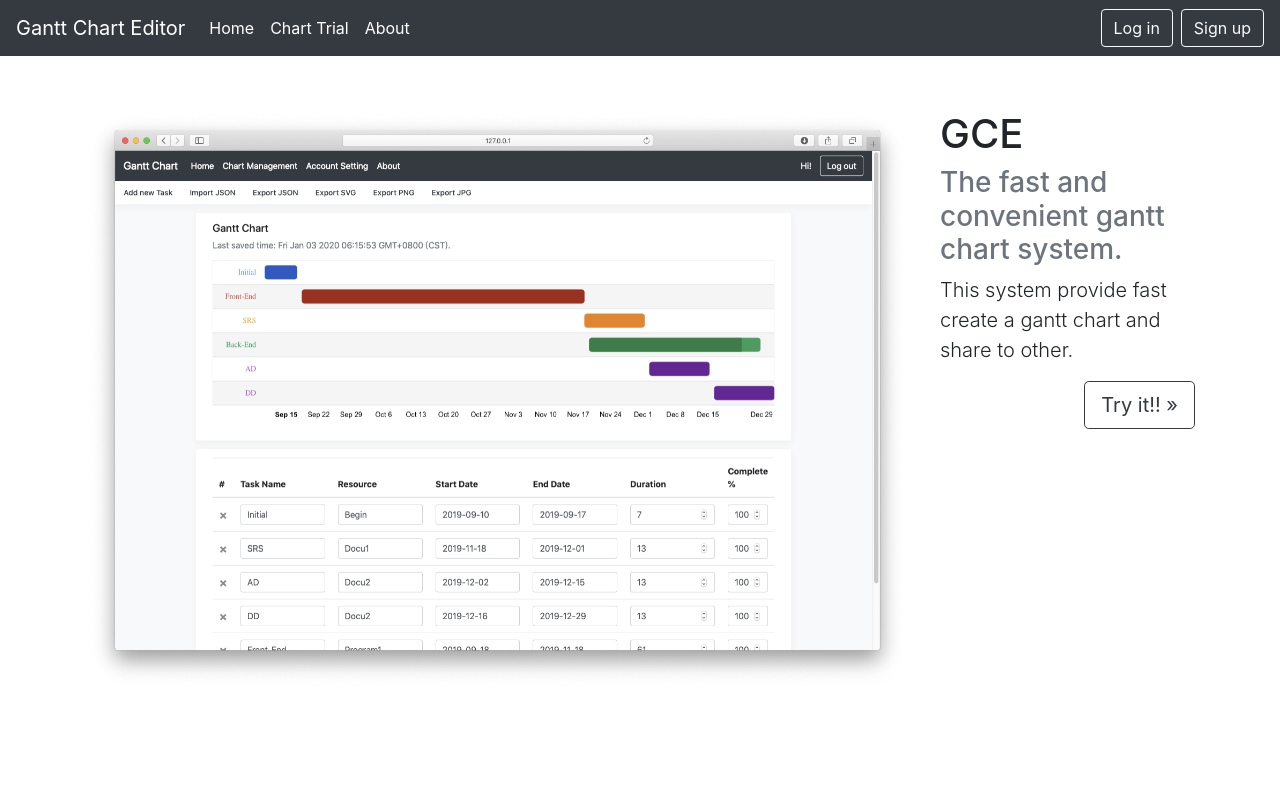
After one commit to NTUST-2019SE-Group22/Project_Gantt-Chart, a Django app: page / in a window 1280 px wide. The commit adds this page. Run offline with Django 3.2, Linux system fonts and the light colour scheme; some libraries are stand-ins or nearby versions.

Commit message:
[Feature] Homepage

```diff
--- a/mysite/allauth_boostrap/templates/account/part/header.html
+++ b/mysite/allauth_boostrap/templates/account/part/header.html
@@ -10,7 +10,7 @@ It should include the site name and/or logo.
 {% endcomment %}
 
 <nav class="navbar navbar-expand-lg fixed-top navbar-dark bg-dark">
-    <a class="navbar-brand mr-auto mr-lg-3" href="#">Gantt Chart</a>
+    <a class="navbar-brand mr-auto mr-lg-3" href="{% url 'charts:index' %}">Gantt Chart Editor</a>
     <button class="navbar-toggler p-0 border-0" type="button" data-toggle="offcanvas">
         <span class="navbar-toggler-icon"></span>
     </button>
@@ -18,26 +18,39 @@ It should include the site name and/or logo.
     <div class="navbar-collapse offcanvas-collapse" id="navbarsExampleDefault">
         <ul class="navbar-nav mr-auto">
             <li class="nav-item active">
-                <a class="nav-link" href="#">Home</a>
+                <a class="nav-link" href="{% url 'charts:index' %}">Home</a>
             </li>
-            <li class="nav-item ">
-                <a class="nav-link" href="#">Chart Management</a>
+            {% if request.user.is_authenticated %}
+            <li class="nav-item active">
+                <a class="nav-link" href="{% url 'charts:chart' %}">Chart Management</a>
             </li>
-            <li class="nav-item ">
-                <a class="nav-link" href="#">Account Setting</a>
+            <li class="nav-item active dropdown">
+                <a class="nav-link dropdown-toggle" href="#" id="navbarDropdown" role="button" data-toggle="dropdown" aria-haspopup="true" aria-expanded="false">
+                    Account Setting
+                </a>
+                <div class="dropdown-menu" aria-labelledby="navbarDropdown">
+                    <a class="dropdown-item" href="{% url 'account_change_password' %}">Change Password</a>
+                    <a class="dropdown-item" href="{% url 'account_email' %}">Email Setting</a>
+                </div>
             </li>
-            <li class="nav-item ">
-                <a class="nav-link" href="#">About</a>
+            {% else %}
+            <li class="nav-item active">
+                <a class="nav-link" href="{% url 'charts:chart' %}">Chart Trial</a>
+            </li>
+            {% endif %}
+            <li class="nav-item active">
+                <a class="nav-link" href="{% url 'charts:about' %}">About</a>
             </li>
         </ul>
         {% if request.user.is_authenticated %}
 <form class="form-inline my-2 my-lg-0">
-<div class="mr-3"style="color: white">Hi! {{ user.username }}</div>
+<div class="mr-3" style="color: white">Hi! {{ user.username }}</div>
 <a class="btn btn-outline-light my-2 my-sm-0" href="{% url 'account_logout' %}" role="button">Log out</a>
 </form>
 {% else %}
 <form class="form-inline my-2 my-lg-0">
-<a class="btn btn-outline-light my-2 my-sm-0" href="{% url 'account_login' %}" role="button">Log in</a>
+    <a class="btn btn-outline-light my-2 my-sm-0" href="{% url 'account_login' %}" role="button">Log in</a>
+    <a class="btn btn-outline-light my-2 my-sm-0 ml-2" href="{% url 'account_signup' %}" role="button">Sign up</a>
 </form>
 {% endif %}
     </div>
--- /dev/null
+++ b/mysite/charts/templates/charts/index.html
@@ -0,0 +1,32 @@
+{% extends 'account/base.html' %}
+{% load static %}
+{% block head_title %}Gantt Chart Editor{% endblock %}
+{% block body %}
+<style>
+    html, body {
+        padding: 0;
+        height: 100%; /* needed for container min-height */
+        background-color: white;
+    }
+    main, div#container {
+        position: relative; /* needed for footer positioning*/
+        height: auto !important; /* real browsers */
+        min-height: 100%; /* real browsers */
+    }
+</style>
+<main role="main" class="d-flex align-items-center" style="background-color: white;">
+      <div class="container">
+        <div class="row">
+          <div class="col-lg-9">
+            <img class="img-fluid mx-auto animated fadeIn delay-02s" src="{% static 'charts/chart.png' %}" alt="Chart Example">
+          </div>
+          <div class="col-lg-3">
+            <h1 class="animated fadeIn delay-02s">GCE</h1>
+            <h3 class="text-muted animated fadeInUp delay-07s">The fast and convenient gantt chart system.</h3>
+            <p class="lead animated fadeInUp delay-07s">This system provide fast create a gantt chart and share to other. </p>
+              <a role="button" class="btn btn-lg btn-outline-dark float-right animated fadeInUp delay-15s" href="{% url 'charts:chart' %}" >Try it!! »</a>
+          </div>
+        </div>
+      </div>
+    </main>
+{% endblock %}
--- a/mysite/charts/urls.py
+++ b/mysite/charts/urls.py
@@ -3,6 +3,8 @@ from . import views as chart_views
 
 app_name = 'charts'
 urlpatterns = [
+    # /
+    path('', chart_views.index, name='index'),
     # /about/
     path('about/', chart_views.about, name='about'),
     # /charts/
--- a/mysite/charts/views.py
+++ b/mysite/charts/views.py
@@ -13,6 +13,11 @@ from .serializers import ChartSerializer
 # about: project info
 def about(request):
     return render(request, 'charts/about.html')
+
+
+# index: homepage
+def index(request):
+    return render(request, 'charts/index.html')
 
 
 # view: chart view page
--- a/mysite/mysite/urls.py
+++ b/mysite/mysite/urls.py
@@ -17,7 +17,6 @@ from django.contrib import admin
 from django.urls import path, include
 from rest_framework import routers
 
-from .views import LoginPage
 from charts.views import api as chart_api
 from charts import views
 
@@ -28,7 +27,6 @@ urlpatterns = [
     path('admin/', admin.site.urls),
     path('accounts/', include('allauth.urls')),
     path('api/charts/<str:chart_url>/', chart_api, name='chart_api'),
-    path('api/', include(router.urls)),
-    path('login/', LoginPage.as_view(), name='login'),
+    # path('api/', include(router.urls)),
     path('', include('charts.urls')),
 ]
```
Also changed, not shown: mysite/charts/static/charts/chart.png (added).
